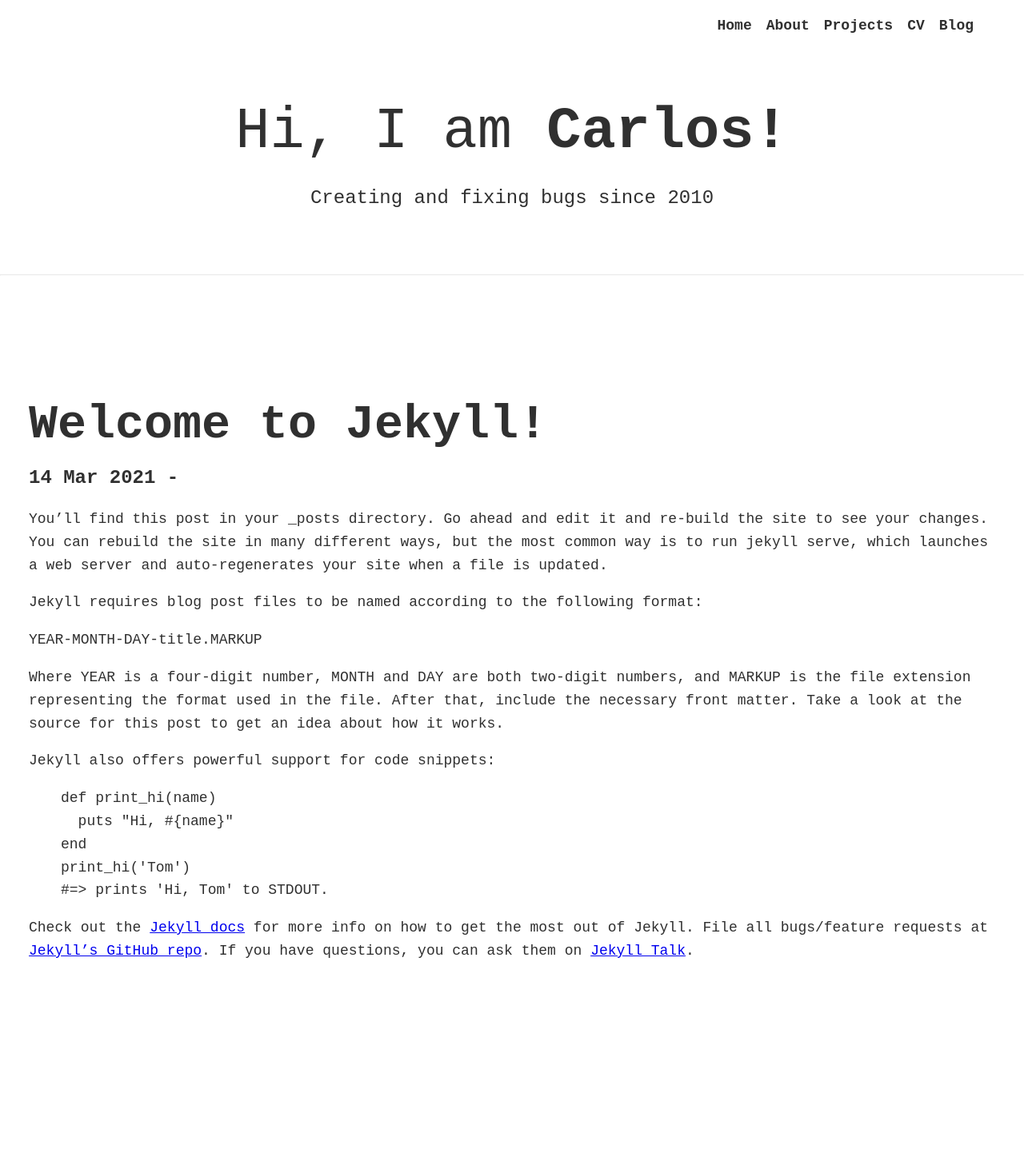
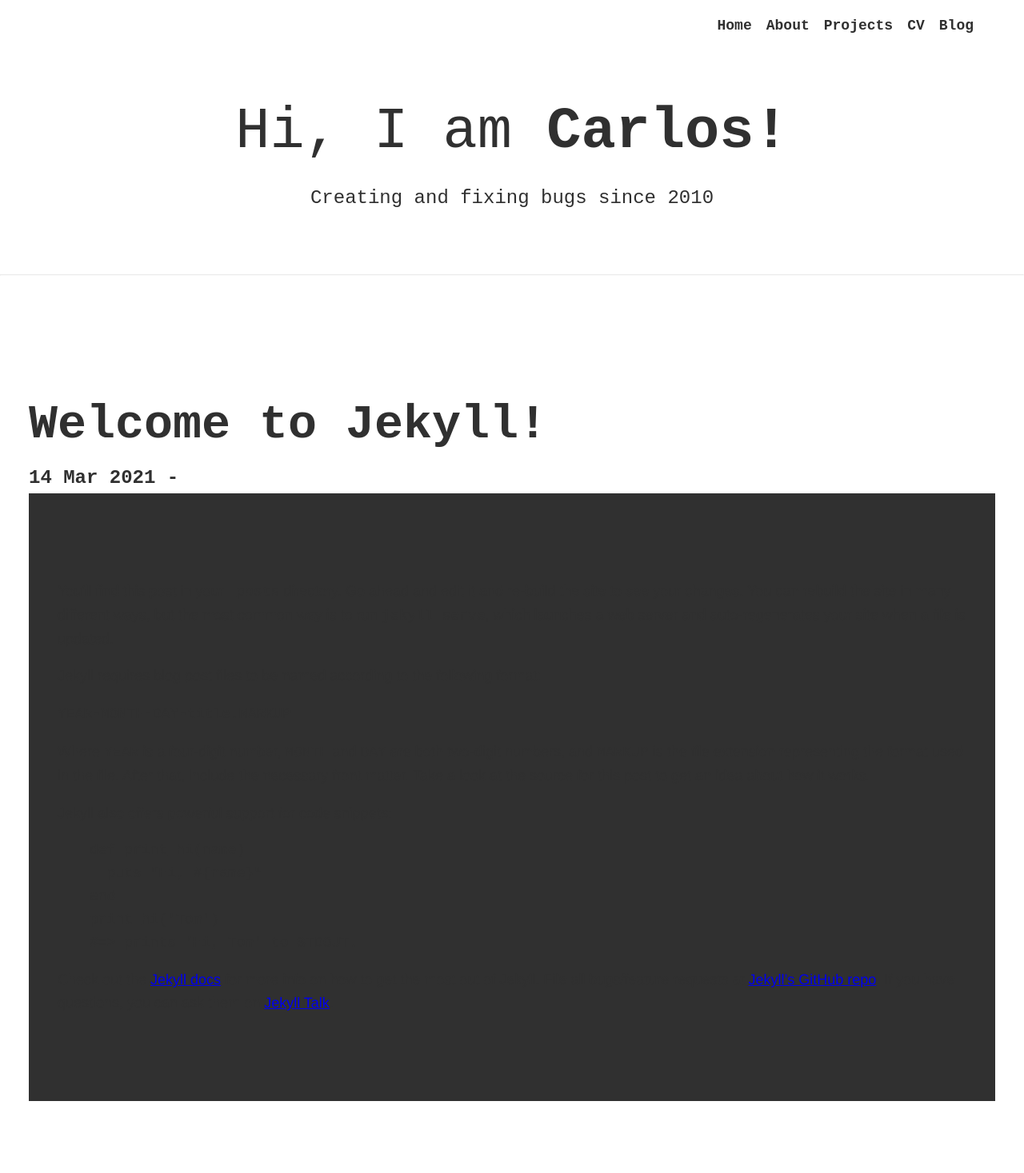
Before and after one commit to carlosghabrous/carlosghabrous.github.io, a Jekyll site: the page built from blog/_posts/2021-03-14-welcome-to-jekyll.markdown, in a window 1280 px wide. Shown: the whole page at 80% size. Built offline with Jekyll 4.4.1, drawn with Linux system fonts in a browser that asks for light colours; nearby versions of some CDN libraries; before the commit the page ends 1312 px from its top, so only the background shows below that.

Commit message:
Add section for the blog post, and corresponding style

```diff
--- a/_layouts/post.html
+++ b/_layouts/post.html
@@ -4,5 +4,7 @@
 <section class="blog_post">
     <h2 class="section__title">{{ page.title }}</h2>
     <p class="blog_post--meta">{{ page.date | date_to_string }} - {{ page.author }}</p>
-    {{ content }}
+    <section class="section__subtitle--post">
+        {{ content }}
+    </section>
 </section>
--- a/_sass/main.scss
+++ b/_sass/main.scss
@@ -10,6 +10,7 @@
     /*TODO: Have a look to other fonts for regular text */
     --ff-primary: 'Courier New', Courier;
     --ff-secondary: 'Source Code Pro', monospace;
+    --ff-posts: 'Helvetica';
 
     --fw-reg: 300;
     --fw-bold: 900;
@@ -341,6 +342,6 @@
 }
 
 .section__subtitle--post {
-    font-family: var(--ff-secondary);
-    background-color: var(--clr-accent);
+    font-family: var(--ff-posts);
+    background-color: var(--clr-dark);
 }
```
